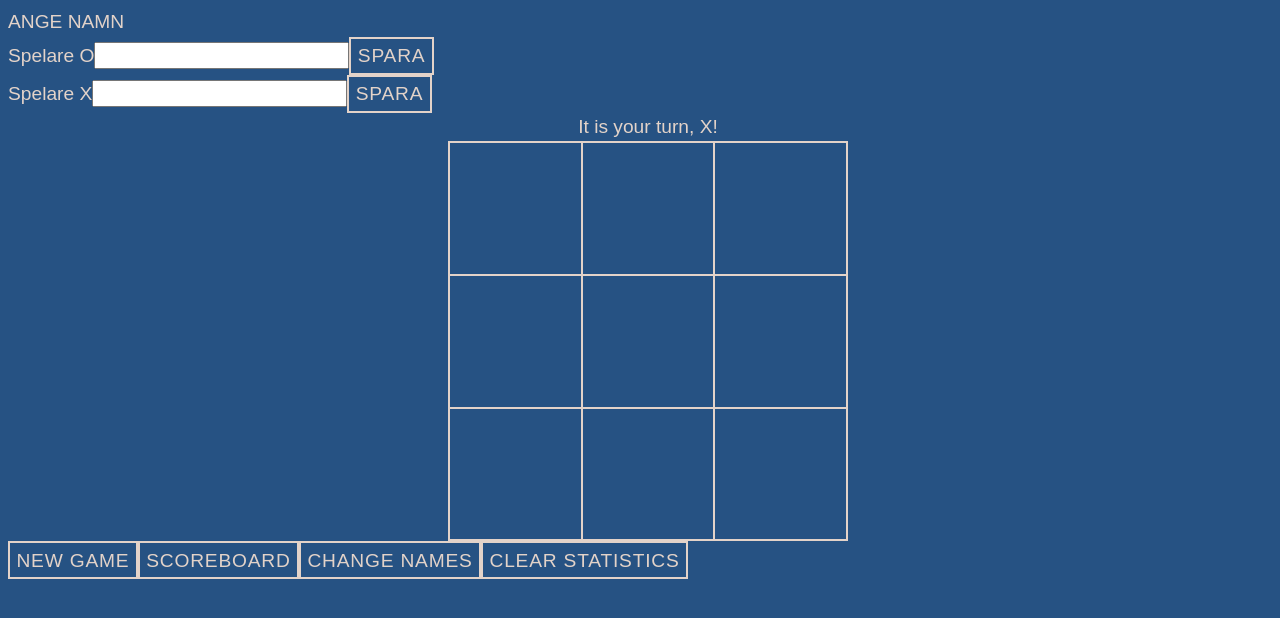
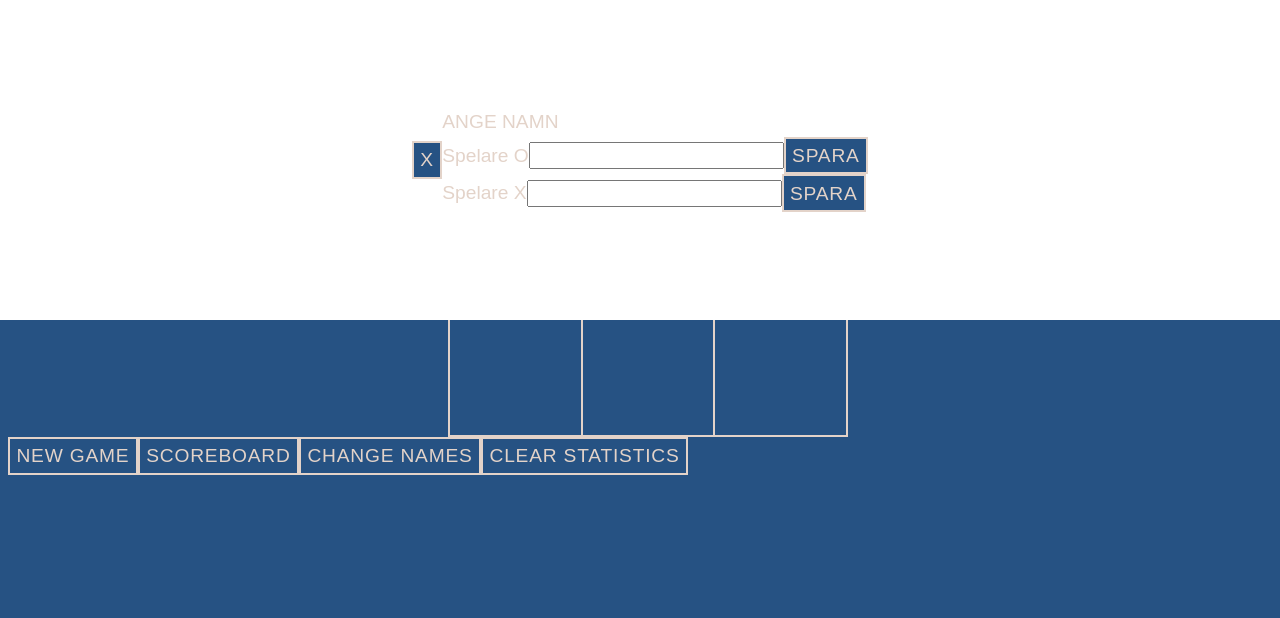
Before and after one commit to Medieinstitutet/vue-tic-tac-toe-nickenickenicke, a Vue app: page / in a window 1280 px wide. Shown: the top 618 px of the page. Built offline with nearby package versions, Linux system fonts and the light colour scheme; a web font is replaced by a local one.

Commit message:
:sparkles: Began work on modal functionality

```diff
--- a/src/components/ClearStatistics.vue
+++ b/src/components/ClearStatistics.vue
@@ -6,7 +6,7 @@ defineEmits<{
 </script>
 
 <template>
-  <aside class="modal">
+  <aside>
     <p>
       Are you sure you want to clear the statistics? This will start a new
       round.
--- a/src/components/Game.vue
+++ b/src/components/Game.vue
@@ -20,19 +20,19 @@ const state = ref<IState>({
 });
 
 const navigationState = ref<{
+  showModal: boolean;
   showNameInput: boolean;
   showScoreboard: boolean;
   showClearStatistics: boolean;
   showGameResult: boolean;
   showCurrentPlayer: boolean;
-  showModal: boolean;
 }>({
+  showModal: false,
   showNameInput: false,
   showScoreboard: false,
   showClearStatistics: false,
   showGameResult: false,
   showCurrentPlayer: true,
-  showModal: false,
 });
 
 const messagesState = ref<{
@@ -53,7 +53,7 @@ onMounted(() => {
   }
 
   if (!localStorage.getItem(LOCAL_STORAGE_KEY)) {
-    navigationState.value.showNameInput = true;
+    toggleNameInput();
     startNewRound();
   }
 });
@@ -193,10 +193,38 @@ const clearStatistics = () => {
   navigationState.value.showNameInput = true;
   startNewRound();
 };
+
+const toggleModal = () => {
+  navigationState.value.showModal = !navigationState.value.showModal;
+};
+
+const toggleScoreboard = () => {
+  toggleModal();
+  navigationState.value.showScoreboard = !navigationState.value.showScoreboard;
+};
+
+const toggleNameInput = () => {
+  toggleModal();
+  navigationState.value.showNameInput = !navigationState.value.showNameInput;
+};
+
+const toggleClearStatistics = () => {
+  toggleModal();
+  navigationState.value.showClearStatistics =
+    !navigationState.value.showClearStatistics;
+};
+
+const clearModal = () => {
+  navigationState.value.showModal = false;
+  navigationState.value.showScoreboard = false;
+  navigationState.value.showNameInput = false;
+  navigationState.value.showClearStatistics = false;
+};
 </script>
 
 <template>
-  <div class="modal">
+  <div class="modal" v-if="navigationState.showModal">
+    <button @click.prevent="clearModal">X</button>
     <NameEntry
       v-if="navigationState.showNameInput"
       :players="state.players"
@@ -233,18 +261,17 @@ const clearStatistics = () => {
     @handle-new-game="startNewRound"
     @handle-show-names="
       () => {
-        navigationState.showNameInput = !navigationState.showNameInput;
+        toggleNameInput();
       }
     "
     @handle-show-clear-statistics="
       () => {
-        navigationState.showClearStatistics =
-          !navigationState.showClearStatistics;
+        toggleClearStatistics();
       }
     "
     @handle-show-scoreboard="
       () => {
-        navigationState.showScoreboard = !navigationState.showScoreboard;
+        toggleScoreboard();
       }
     " />
 </template>
--- a/src/style.css
+++ b/src/style.css
@@ -123,3 +123,15 @@ button:hover {
   color: var(--color-secondary);
   cursor: pointer;
 }
+
+.modal {
+  position: fixed;
+  top: 0;
+  left: 0;
+  width: 100%;
+  height: 40%;
+  display: flex;
+  align-items: center;
+  justify-content: center;
+  background-color: white;
+}
```
